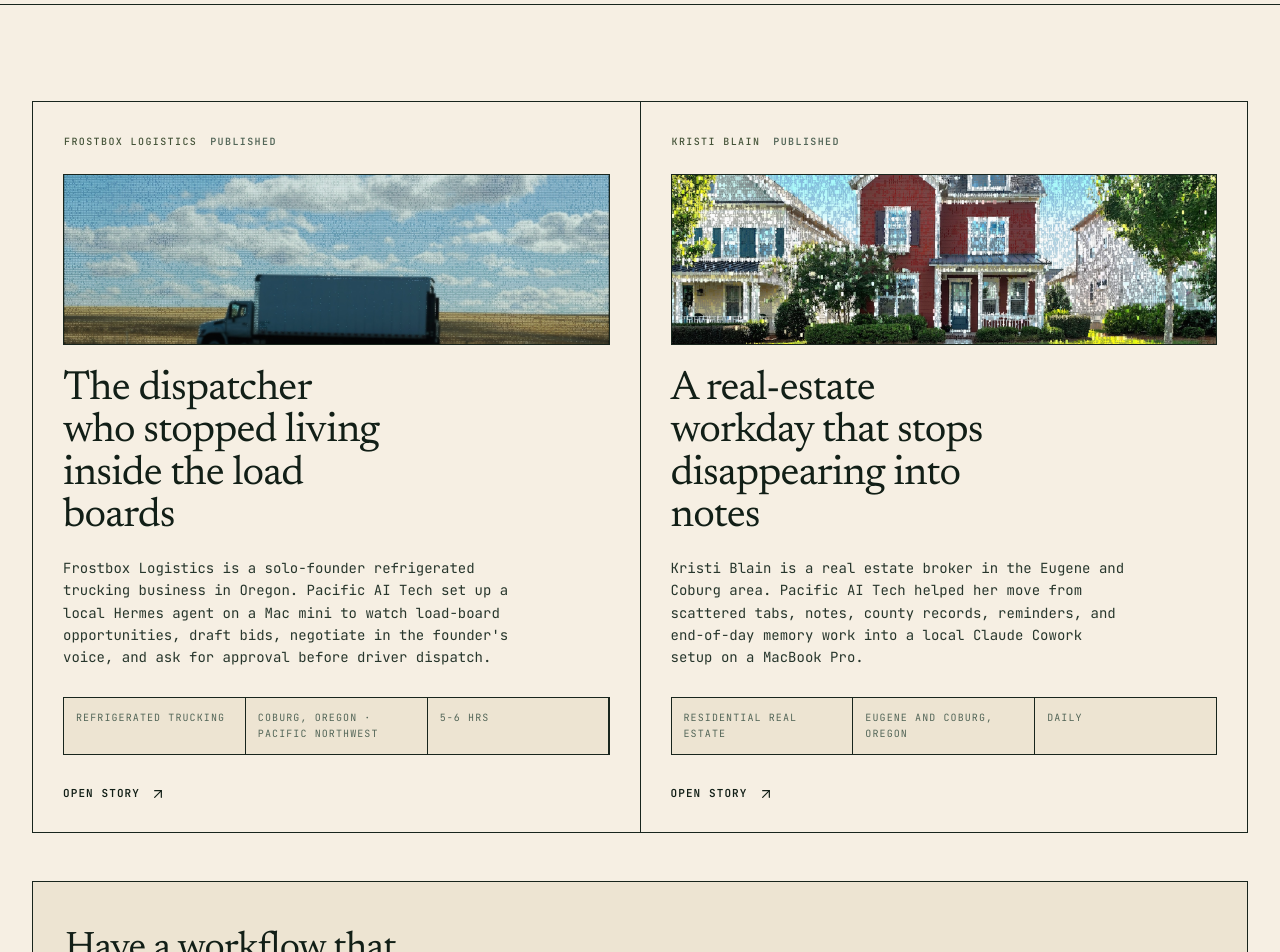
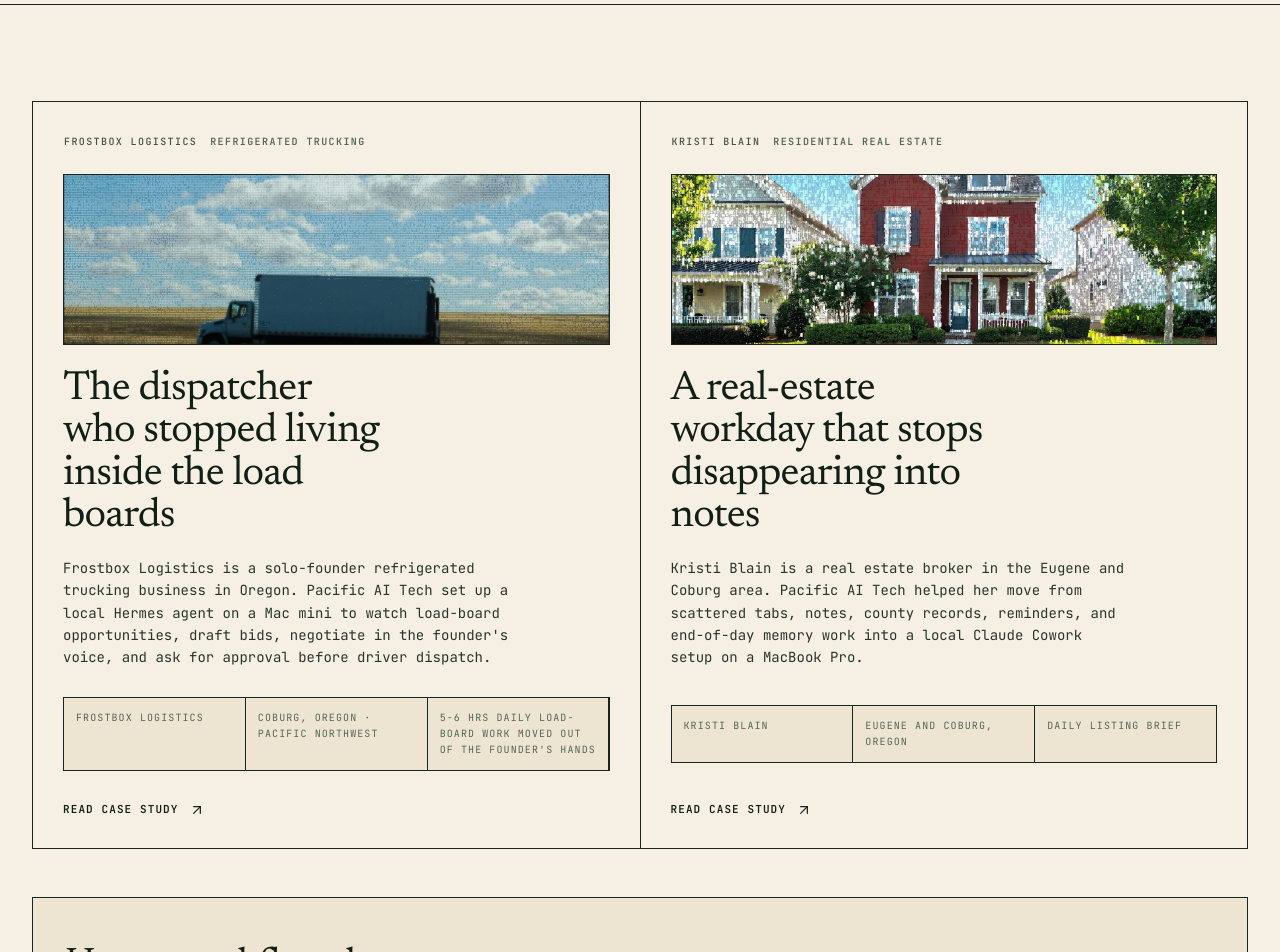
Before and after one commit to itsaark/pacific-ai-tech, a Next.js app: page /case-studies in a window 1280 px wide. Shown: the part 520-1472 px from the top of the page. Built offline with nearby package versions, Linux system fonts and the light colour scheme.

Commit message:
Remove internal case study status copy

```diff
--- a/src/app/case-studies/[slug]/page.tsx
+++ b/src/app/case-studies/[slug]/page.tsx
@@ -62,13 +62,6 @@
       description: study.metaDescription,
       images: study.heroImage ? [study.heroImage.src] : undefined,
     },
-    robots:
-      study.status === "Draft slot"
-        ? {
-            index: false,
-            follow: false,
-          }
-        : undefined,
   };
 }
 
@@ -122,9 +115,7 @@
     notFound();
   }
 
-  const jsonLd =
-    study.status === "Published"
-      ? {
+  const jsonLd = {
     "@context": "https://schema.org",
     "@type": "Article",
     headline: study.title,
@@ -148,19 +139,16 @@
     mainEntityOfPage: `${siteUrl}/case-studies/${study.slug}`,
     about: getSchemaAbout(study),
     keywords: getSchemaKeywords(study),
-        }
-      : undefined;
+  };
 
   return (
     <main className="pat-site">
-      {jsonLd ? (
       <script
         type="application/ld+json"
         dangerouslySetInnerHTML={{
           __html: JSON.stringify(jsonLd).replace(/</g, "\\u003c"),
         }}
       />
-      ) : null}
       <SiteHeader bookingUrl={bookingUrl} />
 
       <article className="pat-case-detail">
@@ -204,10 +192,6 @@
                   <dt>Location</dt>
                   <dd>{study.location}</dd>
                 </div>
-                <div>
-                  <dt>Status</dt>
-                  <dd>{study.status}</dd>
-                </div>
               </dl>
             </aside>
           </header>
@@ -228,10 +212,10 @@
 
           <section className="pat-case-proof" aria-labelledby="case-proof-title">
             <div className="pat-case-proof-head">
-              <h2 id="case-proof-title">What we can responsibly claim</h2>
+              <h2 id="case-proof-title">What changed</h2>
               <p>
-                A short ledger of observable changes, cadences, and control
-                points approved for publication.
+                Observable changes in daily work, operating cadence, and the
+                decisions that still stay with the owner.
               </p>
             </div>
             <div className="pat-case-proof-ledger">
--- a/src/app/case-studies/page.tsx
+++ b/src/app/case-studies/page.tsx
@@ -19,6 +19,16 @@
   },
 };
 
+function getPrimaryChange(study: (typeof caseStudies)[number]) {
+  const primaryMetric = study.metrics[0];
+
+  if (!primaryMetric) {
+    return study.services[0] ?? study.industry;
+  }
+
+  return `${primaryMetric.value} ${primaryMetric.label}`;
+}
+
 export default function CaseStudiesPage() {
   return (
     <main className="pat-site">
@@ -35,13 +45,13 @@
             </div>
             <p className="pat-lede">
               These stories show the starting problem, the setup we built, the
-              handoff, and the operational change clients approved us to share.
+              handoff, and the operating change that followed.
             </p>
           </div>
         </div>
       </section>
 
-      <section className="pat-case-index" aria-label="Published case studies">
+      <section className="pat-case-index" aria-label="Client case studies">
         <div className="pat-wrap">
           <div className="pat-case-index-grid">
             {caseStudies.map((study) => (
@@ -55,7 +65,7 @@
                     <Badge variant="ghost" className="pat-num" aria-label="Client">
                       {study.clientLabel}
                     </Badge>
-                    <span>{study.status}</span>
+                    <span>{study.industry}</span>
                   </div>
                   {study.heroImage ? (
                     <div className="pat-case-index-thumb" aria-hidden="true">
@@ -72,12 +82,12 @@
                   <p>{study.summary}</p>
                 </div>
                 <div className="pat-case-index-details">
-                  <span>{study.industry}</span>
+                  <span>{study.clientLabel}</span>
                   <span>{study.location}</span>
-                  <span>{study.metrics[0]?.value ?? "Published"}</span>
+                  <span>{getPrimaryChange(study)}</span>
                 </div>
                 <span className="pat-case-card-foot">
-                  Open story
+                  Read case study
                   <ArrowUpRight data-icon="inline-end" />
                 </span>
               </Link>
--- a/src/app/page.tsx
+++ b/src/app/page.tsx
@@ -620,7 +620,7 @@
           <SectionHeading eyebrow="Case studies">
             <div className="pat-section-title-row">
               <h2 id="case-preview-title">
-                Real client stories, written as proof of{" "}
+                Real client stories, showing{" "}
                 <span className="pat-serif-emphasis">what changed</span>.
               </h2>
               <CtaButton href="/case-studies" variant="outline">
@@ -635,11 +635,13 @@
                 href={`/case-studies/${study.slug}`}
                 key={study.slug}
               >
-                <span className="pat-case-card-meta">{study.eyebrow}</span>
+                <span className="pat-case-card-meta">
+                  {study.clientLabel} · {study.industry}
+                </span>
                 <h3>{study.title}</h3>
                 <p>{study.summary}</p>
                 <span className="pat-case-card-foot">
-                  {study.clientLabel} · {study.status}
+                  Read case study
                   <ArrowUpRight data-icon="inline-end" />
                 </span>
               </Link>
--- a/src/lib/case-studies.ts
+++ b/src/lib/case-studies.ts
@@ -1,6 +1,5 @@
 export type CaseStudy = {
   slug: string;
-  eyebrow: string;
   title: string;
   seoTitle: string;
   metaDescription: string;
@@ -10,7 +9,6 @@
   location: string;
   services: string[];
   topics: string[];
-  status: string;
   summary: string;
   publishedDate?: string;
   modifiedDate?: string;
@@ -39,7 +37,6 @@
 export const caseStudies: CaseStudy[] = [
   {
     slug: "frostbox-logistics-ai-dispatch",
-    eyebrow: "Case study / Frostbox Logistics",
     title: "The dispatcher who stopped living inside the load boards",
     seoTitle: "AI Dispatch Automation for Frostbox Logistics",
     metaDescription:
@@ -66,7 +63,6 @@
       "owner-approved dispatch",
       "Pacific Northwest freight",
     ],
-    status: "Published",
     publishedDate: "2026-06-15",
     modifiedDate: "2026-06-16",
     heroImage: {
@@ -149,7 +145,6 @@
   },
   {
     slug: "kristi-blain-real-estate-ai-assistant",
-    eyebrow: "Case study / Kristi Blain",
     title: "A real-estate workday that stops disappearing into notes",
     seoTitle: "AI Assistant for Kristi Blain Real Estate",
     metaDescription:
@@ -177,7 +172,6 @@
       "client relationship notes",
       "transaction reminders",
     ],
-    status: "Published",
     publishedDate: "2026-06-16",
     modifiedDate: "2026-06-16",
     heroImage: {
```
Lines whose indentation alone changed are shown as unchanged.
